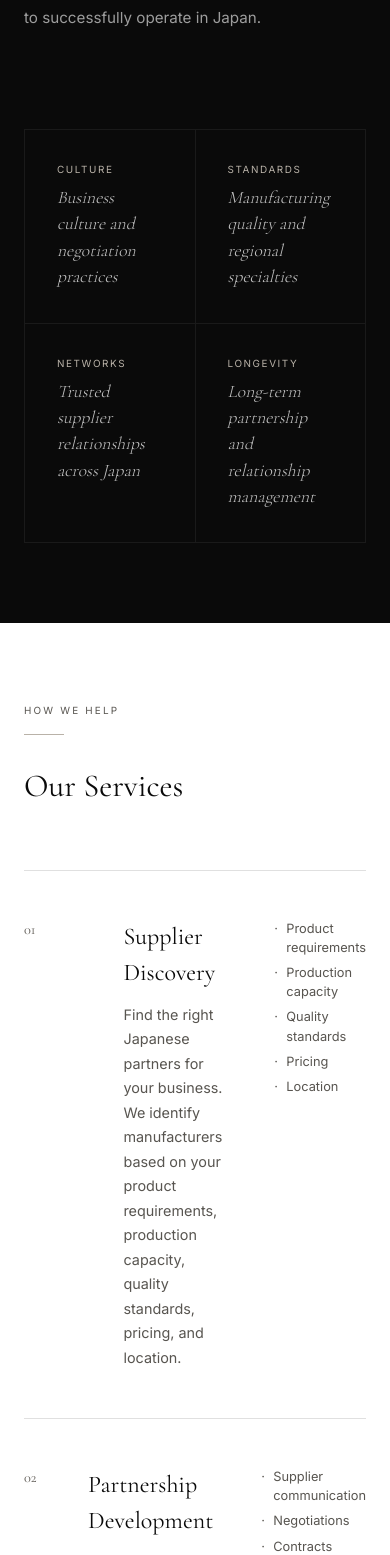
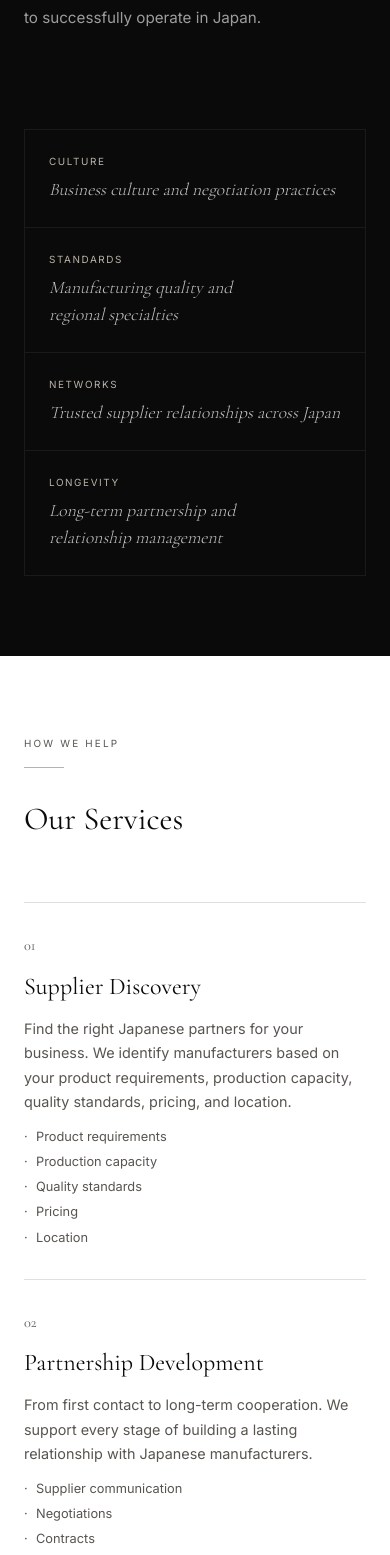
Before and after one commit to TerekhinAndrei/mugeniki, a Next.js app: page / in a window 390 px wide. Shown: the part 3785-5340 px from the top of the page. Built offline with nearby package versions, Linux system fonts and the light colour scheme.

Commit message:
Phone layout: the services rows and the gateway tiles stack on narrow screens

```diff
--- a/src/components/SectionGateway.tsx
+++ b/src/components/SectionGateway.tsx
@@ -36,11 +36,11 @@ export default function SectionGateway() {
 
         <RevealWrapper delay={2}>
           <div
-            className="grid grid-cols-2"
+            className="grid grid-cols-1 sm:grid-cols-2"
             style={{ gap: "1px", background: "var(--offblack)", border: "1px solid var(--offblack)" }}
           >
             {items.map((item) => (
-              <div key={item.label} className="p-8" style={{ background: "var(--black)" }}>
+              <div key={item.label} className="p-6 sm:p-8" style={{ background: "var(--black)" }}>
                 <p
                   className="mb-2"
                   style={{ fontSize: "0.62rem", letterSpacing: "0.16em", textTransform: "uppercase", color: "var(--light)" }}
--- a/src/components/SectionServices.tsx
+++ b/src/components/SectionServices.tsx
@@ -50,9 +50,8 @@ export default function SectionServices() {
           {services.map((s) => (
             <RevealWrapper key={s.index}>
               <div
-                className="grid items-start py-12 gap-12 transition-colors hover:bg-black/[0.015] cursor-default"
+                className="grid grid-cols-1 md:grid-cols-[1fr_2fr_1fr] items-start py-8 md:py-12 gap-3 md:gap-12 transition-colors hover:bg-black/[0.015] cursor-default"
                 style={{
-                  gridTemplateColumns: "1fr 2fr 1fr",
                   borderBottom: "1px solid var(--rule)",
                 }}
               >
```
